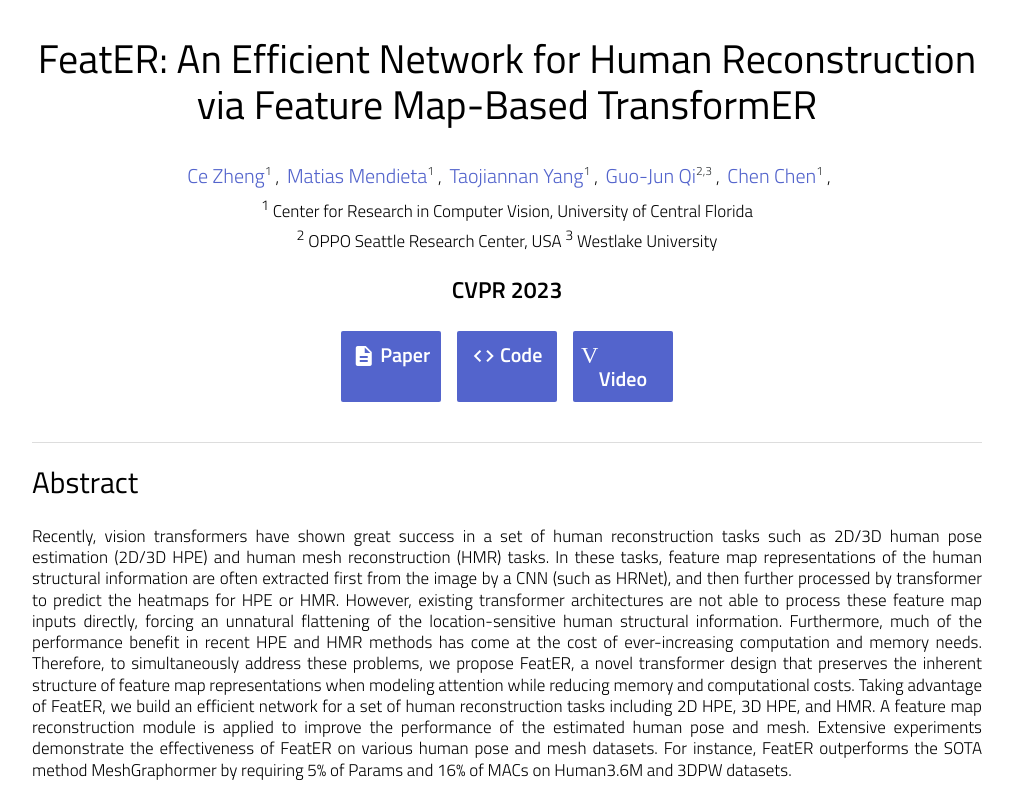
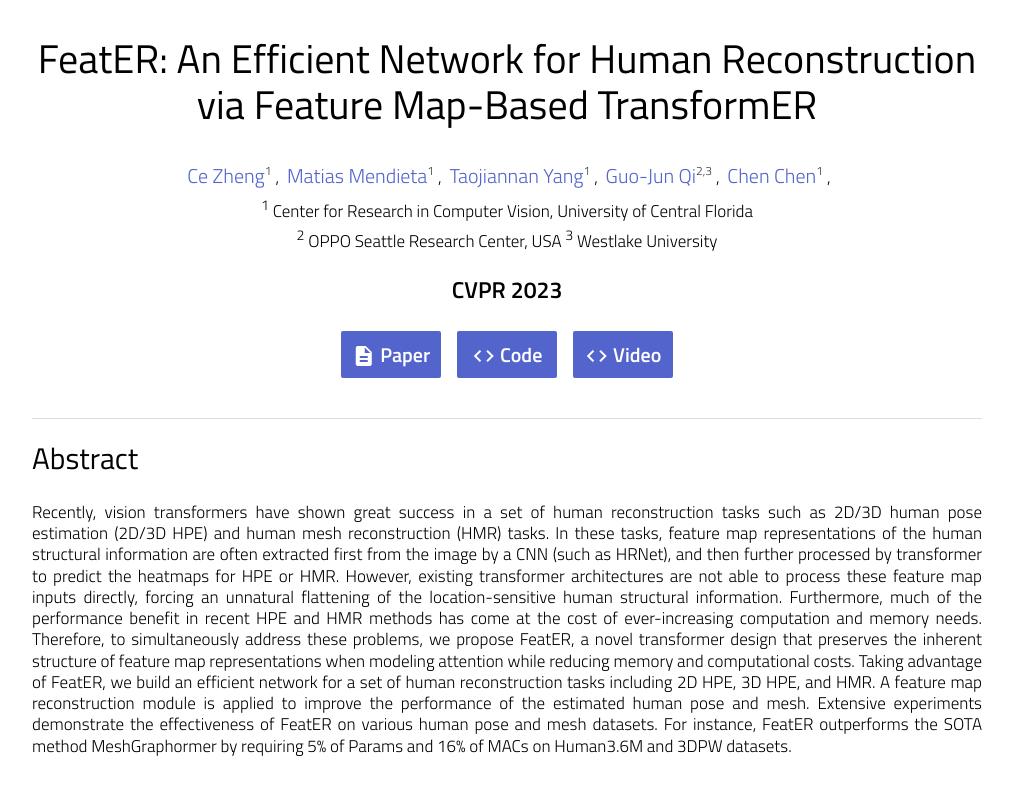
Before and after one commit to zczcwh/feater_page, a plain HTML site: page index.html in a window 1280 px wide. Shown: the top 801 px of the page, without its empty margins (133-1146 px from the left). Drawn offline with nearby package versions, Linux system fonts and the light colour scheme; a script that the page names is missing.

Commit message:
Update index.html

```diff
--- a/index.html
+++ b/index.html
@@ -439,7 +439,7 @@ pre {
                 Code
             </a>
             <a class="paper-btn" href="https://www.youtube.com/watch?v=UErFBdDD7OI">
-                <span class="material-icons"> Video </span>
+                <span class="material-icons"> code </span>
                 Video
             </a>
             </div>
```
